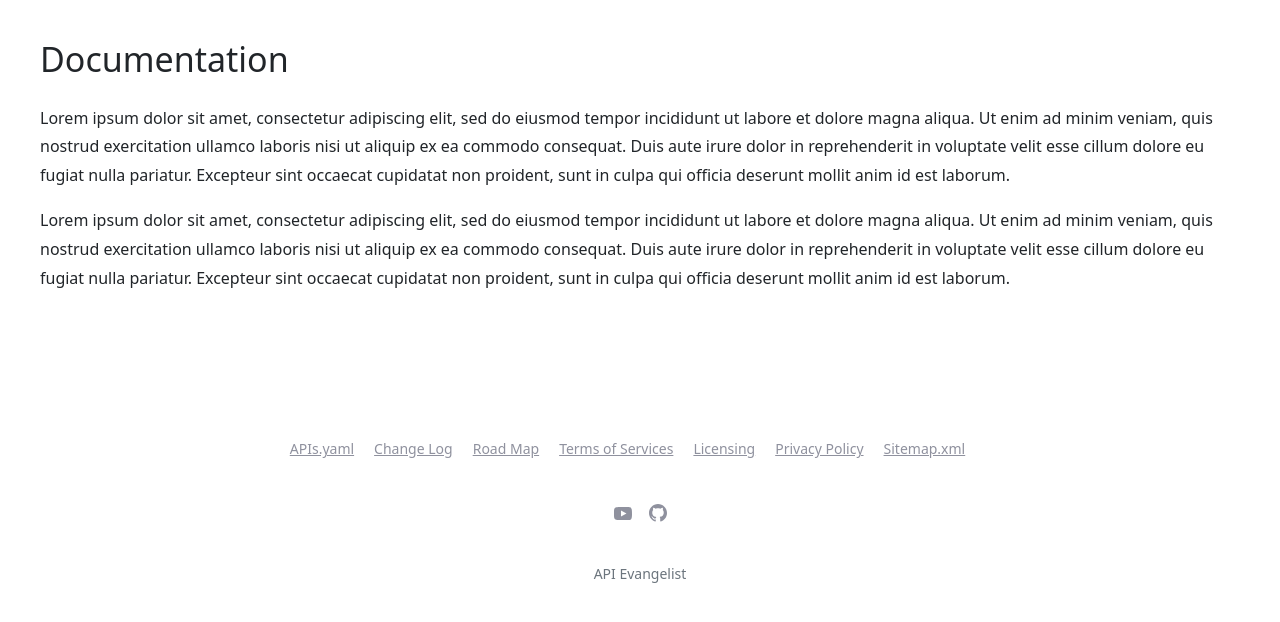
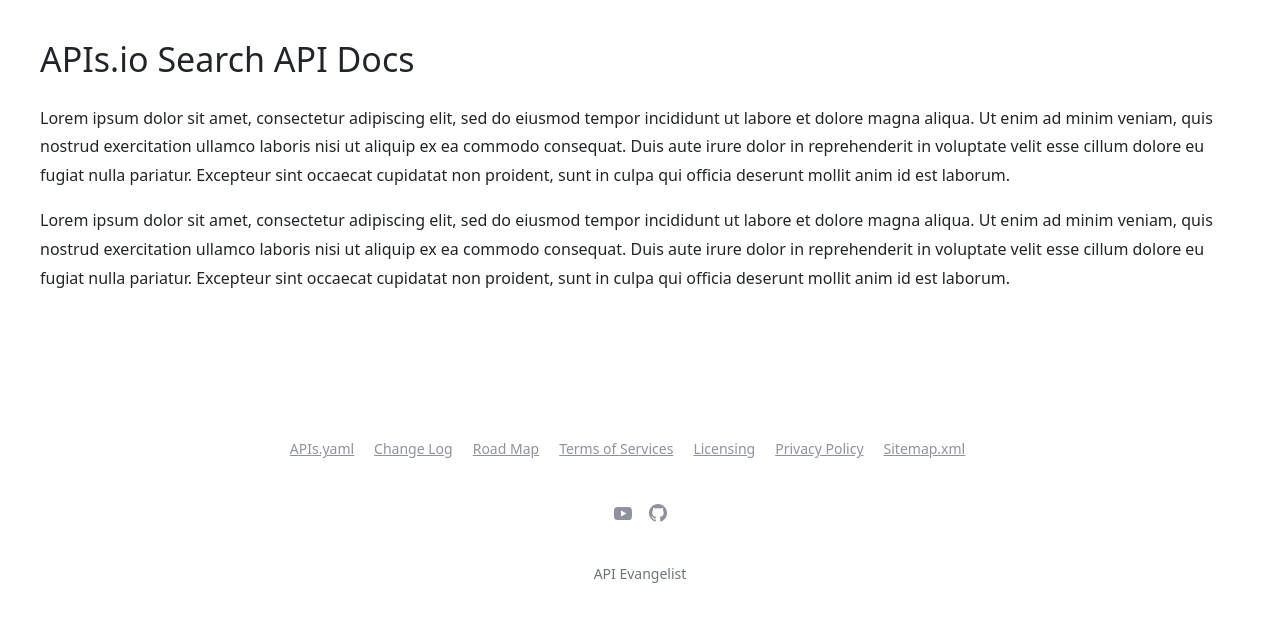
Before and after one commit to api-search/search-api, a Jekyll site: the page built from index.md, in a window 1280 px wide, cut to the strip 184-806 px from the top of the page. Built offline with Jekyll 4.4.1, drawn with Linux system fonts in a browser that asks for light colours; a script that is not in the unit is left out.

Commit message:
update title

```diff
--- a/index.md
+++ b/index.md
@@ -1,6 +1,6 @@
 ---
 layout: page
-title: Documentation
+title: APIs.io Search API Docs
 ---
 Lorem ipsum dolor sit amet, consectetur adipiscing elit, sed do eiusmod tempor incididunt ut labore et dolore magna aliqua. Ut enim ad minim veniam, quis nostrud exercitation ullamco laboris nisi ut aliquip ex ea commodo consequat. Duis aute irure dolor in reprehenderit in voluptate velit esse cillum dolore eu fugiat nulla pariatur. Excepteur sint occaecat cupidatat non proident, sunt in culpa qui officia deserunt mollit anim id est laborum.
 
```
